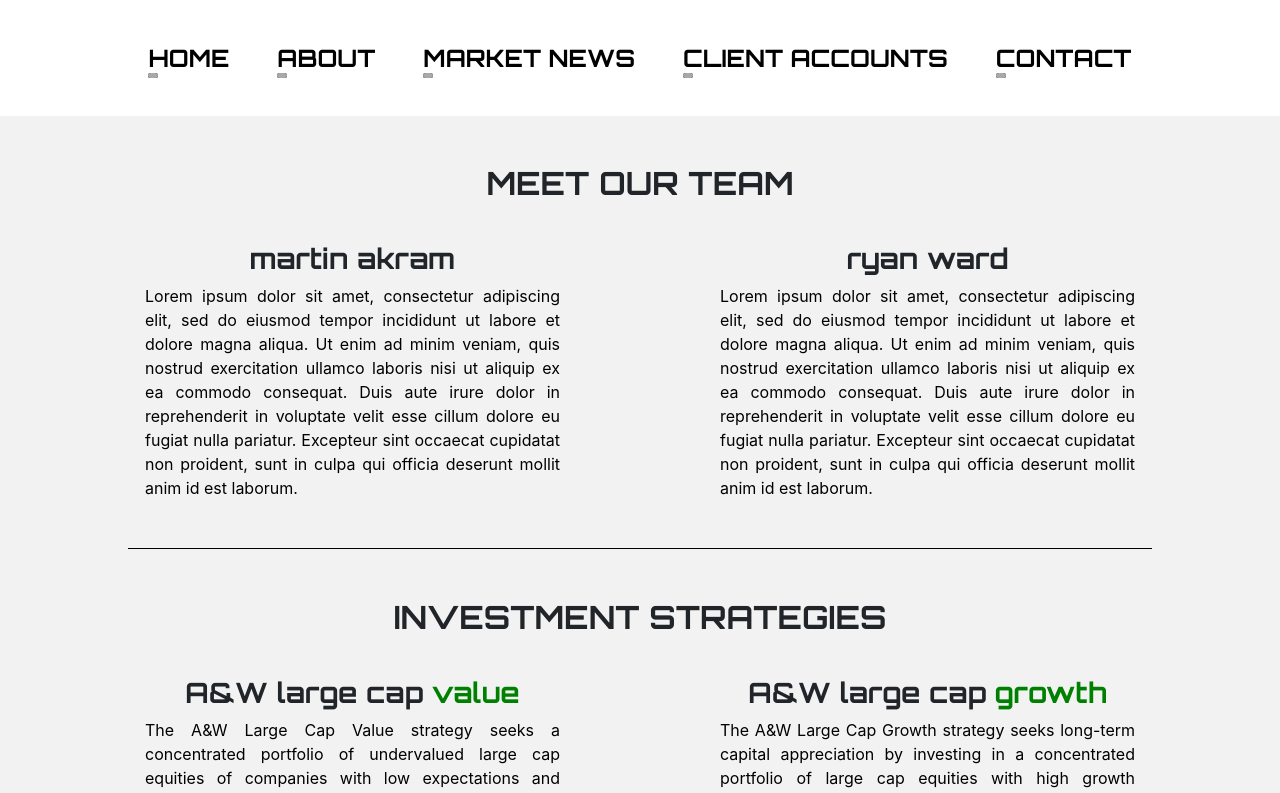
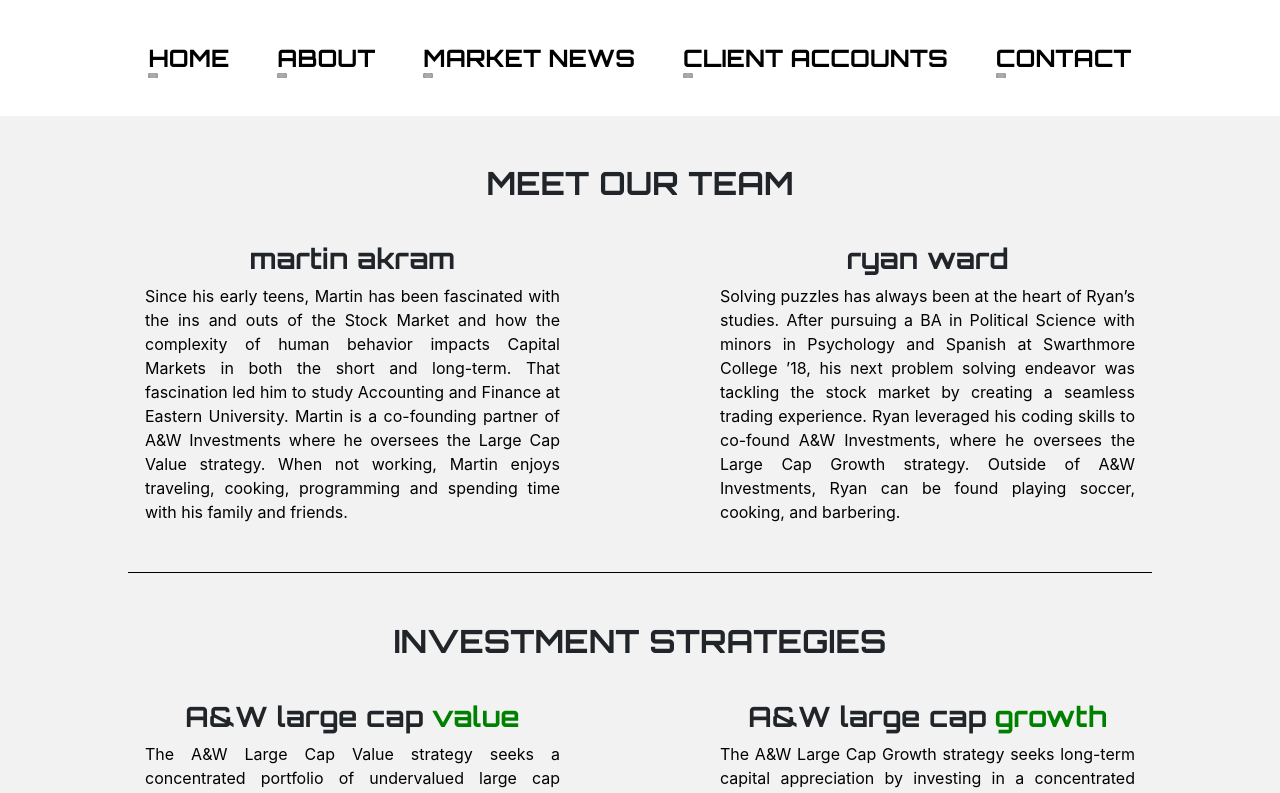
Before and after one commit to ryanward4556/akram-ward-investments, a React (Create React App) app in the folder client/: page /about in a window 1280 px wide. Shown: the top 793 px of the page. Built offline with nearby package versions, Linux system fonts and the light colour scheme.

Commit message:
small stylist fixes

```diff
--- a/client/public/index.html
+++ b/client/public/index.html
@@ -3,7 +3,7 @@
 
 <head>
   <meta charset="utf-8">
-  <link rel="shortcut icon" href="%PUBLIC_URL%/favicon.ico">
+  <link rel="shortcut icon" href="favicon.ico">
   <link href="https://fonts.googleapis.com/css?family=Orbitron:700&display=swap" rel="stylesheet">
   <link rel="stylesheet" href="https://stackpath.bootstrapcdn.com/bootstrap/4.3.1/css/bootstrap.min.css">
   <title>A&W Investments</title>
--- a/client/src/components/AboutCompany/index.js
+++ b/client/src/components/AboutCompany/index.js
@@ -40,23 +40,11 @@ function AboutCompany(props) {
         <div className="row" id="portfolio-managers">
           <div className="col-6" id="manager1">
             <h3 className="text-center" id="manager">martin akram</h3>
-            <p style={pStyle}>Lorem ipsum dolor sit amet, consectetur adipiscing elit,
-              sed do eiusmod tempor incididunt ut labore et dolore magna aliqua.
-              Ut enim ad minim veniam, quis nostrud exercitation ullamco laboris
-              nisi ut aliquip ex ea commodo consequat. Duis aute irure dolor in
-              reprehenderit in voluptate velit esse cillum dolore eu fugiat nulla
-              pariatur. Excepteur sint occaecat cupidatat non proident, sunt in
-              culpa qui officia deserunt mollit anim id est laborum.</p>
+            <p style={pStyle}>Since his early teens, Martin has been fascinated with the ins and outs of the Stock Market and how the complexity of human behavior impacts Capital Markets in both the short and long-term. That fascination led him to study Accounting and Finance at Eastern University. Martin is a co-founding partner of A&W Investments where he oversees the Large Cap Value strategy. When not working, Martin enjoys traveling, cooking, programming and spending time with his family and friends.</p>
           </div>
           <div className="col-6" id="manager2">
             <h3 className="text-center" id="manager">ryan ward</h3>
-            <p style={pStyle}>Lorem ipsum dolor sit amet, consectetur adipiscing elit,
-              sed do eiusmod tempor incididunt ut labore et dolore magna aliqua.
-              Ut enim ad minim veniam, quis nostrud exercitation ullamco laboris
-              nisi ut aliquip ex ea commodo consequat. Duis aute irure dolor in
-              reprehenderit in voluptate velit esse cillum dolore eu fugiat nulla
-              pariatur. Excepteur sint occaecat cupidatat non proident, sunt in
-              culpa qui officia deserunt mollit anim id est laborum.</p>
+            <p style={pStyle}>Solving puzzles has always been at the heart of Ryan’s studies. After pursuing a BA in Political Science with minors in Psychology and Spanish at Swarthmore College ’18, his next problem solving endeavor was tackling the stock market by creating a seamless trading experience. Ryan leveraged his coding skills to co-found A&W Investments, where he oversees the Large Cap Growth strategy. Outside of A&W Investments, Ryan can be found playing soccer, cooking, and barbering. </p>
           </div>
         </div>
         <br></br>
--- a/client/src/components/GetOrders/index.js
+++ b/client/src/components/GetOrders/index.js
@@ -23,8 +23,7 @@ var h4Style = {
 
 class App extends React.Component {
   state = {
-    orders: [],
-    positions: [],
+    orders: []
   }
 
   async componentDidMount() {
@@ -43,23 +42,7 @@ class App extends React.Component {
     });
     const ordersResponse = await getOrders.json();
     console.log('ordersResponse', ordersResponse);
-      this.setState({orders : ordersResponse })
-
-      const positionsUrl = `https://paper-api.alpaca.markets/v2/positions`;
-      const getPositions = await fetch(positionsUrl, {
-        method: "GET",
-        mode: "cors",
-        cache: "no-cache",
-        credentials: "same-origin",
-        headers: {
-          "Content-Type": "application/json",
-          "APCA-API-KEY-ID": "PKNI07BAO6K8Y3JXZT1G",
-          "APCA-API-SECRET-KEY": "Hl59Yy66hxNBPMCjNJm7bZ/KcE3iz58VQKHfyzRk"
-        },
-      });
-      const positionsResponse = await getPositions.json();
-      console.log('positionsResponse', positionsResponse);
-      this.setState({positions : positionsResponse })
+    this.setState({ orders: ordersResponse })
   }
 
   render() {
--- a/client/src/components/GetPositions/index.js
+++ b/client/src/components/GetPositions/index.js
@@ -22,27 +22,10 @@ var h4Style = {
 
 class App extends React.Component {
   state = {
-    orders: [],
-    positions: [],
+    positions: []
   }
 
   async componentDidMount() {
-
-      const ordersUrl = `https://paper-api.alpaca.markets/v2/orders?status=filled&direction=desc`;
-        const getOrders = await fetch(ordersUrl, {
-          method: "GET",
-          mode: "cors",
-          cache: "no-cache",
-          credentials: "same-origin",
-          headers: {
-            "Content-Type": "application/json",
-            "APCA-API-KEY-ID": "PKNI07BAO6K8Y3JXZT1G",
-            "APCA-API-SECRET-KEY": "Hl59Yy66hxNBPMCjNJm7bZ/KcE3iz58VQKHfyzRk"
-          },
-        });
-        const ordersResponse = await getOrders.json();
-        console.log('ordersResponse', ordersResponse);
-        this.setState({orders : ordersResponse })
 
         const positionsUrl = `https://paper-api.alpaca.markets/v2/positions`;
         const getPositions = await fetch(positionsUrl, {
--- a/client/src/components/ModelPortfolioTable/index.js
+++ b/client/src/components/ModelPortfolioTable/index.js
@@ -43,7 +43,6 @@ var performanceButtonStyle = {
 var tradingButtonStyle = {
   display: "block",
   margin: "0 auto",
-  marginTop: "2rem",
   marginBottom: "2rem",
   backgroundColor: "#00AD5F",
   padding: "1rem",
@@ -52,7 +51,7 @@ var tradingButtonStyle = {
   fontSize: "12px",
   height: "50px",
   color: "white",
-  float: "left",
+  float: "clear",
   width: "215px",
   background: "green"
 }
@@ -62,15 +61,7 @@ function ModelPortfolioTable(props) {
     <div className="row" style={{ background: "#f2f2f2" }}>
       <div className="col-12">
         <div className="row">
-          <div className="col-3">
-            <button
-              style={performanceButtonStyle}
-              // onClick={}
-              type="success"
-              className="btn rounded-0"
-            >PERFORMANCE CHARTS</button>
-          </div>
-          <div className="col-6">
+          <div className="col-12">
             <div className="jumbotron" style={{ height: 200, clear: "both", paddingTop: 30, textAlign: "center", color: "red" }}>
               <h3>INTERNAL USE ONLY</h3>
               <p className="text-center" style={{ fontFamily: 'Orbitron', fontSize: "14px" }}>Please refer to two model strategies for portfolio construction purposes</p>
@@ -78,7 +69,7 @@ function ModelPortfolioTable(props) {
               <p className="text-center" style={{ fontFamily: 'Orbitron', fontSize: "14px" }}>Prices are updated live using the last available quote</p>
             </div>
           </div>
-          <div className="col-3">
+          <div className="col-12">
             <Link
               style={tradingButtonStyle}
               redirectTo="/client-account"
```
Also changed, not shown: 12 other files (tests, documents, lock files or other folders). Lines whose indentation alone changed are shown as unchanged.
